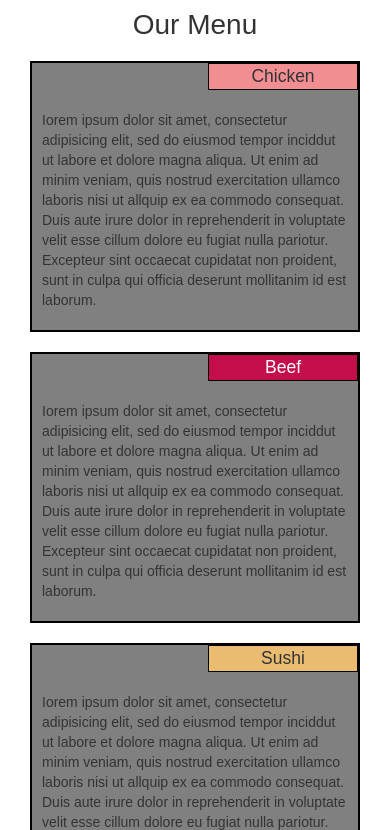
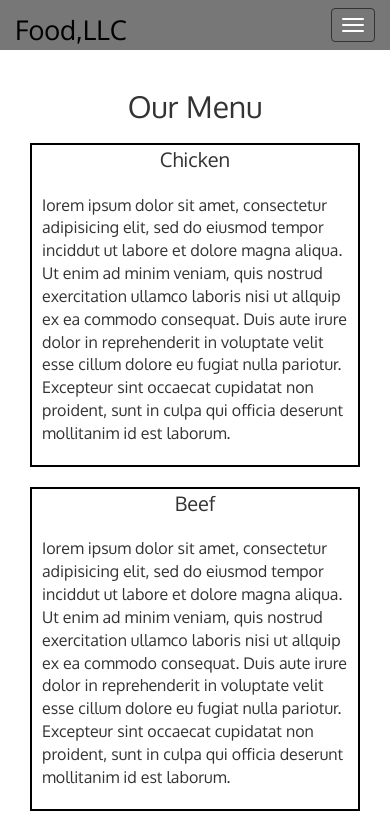
Before and after one commit to kmsuke/cousera-test, a plain HTML site: page module3-solution/index.html in a window 390 px wide. Shown: the top 830 px of the page. Drawn offline with Linux system fonts and the light colour scheme.

Commit message:
make modal

```diff
--- a/module3-solution/css/styles.css
+++ b/module3-solution/css/styles.css
@@ -1,45 +1,49 @@
-* {
-  box-sizing: border-box;
-  padding: 0;
-  margin: 0;
-  font-family: sans-serif;
+body {
+  font-size: 16px;
+  font-family: 'Oxygen', sans-serif;
 }
 
-
-h1 {
+/* HEADER */
+#header-nav {
+  background-color: #777;
+  border: 0;
+}
+.navbar-brand h1 {
+  font-size: 1.5em;
+  color: #000000;
+  margin-top: 0;
+  margin-bottom: 0;
+}
+#nav-list a {
   text-align: center;
-  font-size: 2em;
-  margin-top: 10px;
-  margin-bottom: 10px;
+  color: #000000;
 }
 
+/* MAIN */
+h2 {
+    text-align: center;
+}
 .menuContent {
   margin: 10px 15px 20px 15px;
-  background-color: gray;
   border: 2px solid black;
 }
-
 .titleContent{
-  margin-left: calc(100% - 150px);
-  width: 150px;
   font-size: 1.25em;
   text-align: center;
-  border: 1px solid black;
 }
-
 .chicken {
-  background-color:#f18e92;
 }
-
 .beef {
-  background-color: #c40d4b;
-  color: white;
 }
-
 .sushi {
-  background-color: #e9bc72;
 }
-
 .details {
   padding: 10px;
 }
+
+/********** Extra small devices only **********/
+@@media (max-width: 767px) {
+  #collapsable-nav {
+    background-color: #ffffff;
+  }
+}
--- a/module3-solution/index.html
+++ b/module3-solution/index.html
@@ -4,21 +4,60 @@
     <meta charset="utf-8">
     <meta http-equiv="X-UA-Compatible" content="IE=edge">
     <meta name="viewport" content="width=device-width, initial-scale=1">
-    <title>Assignment Solution for Module 3</title>
-
-    <link rel="stylesheet" type="text/css" href="/lib/css/bootstrap.min.css">
+    <title>Module 3</title>
+    <link rel="stylesheet" type="text/css" href="lib/css/bootstrap.min.css">
     <link rel="stylesheet" type="text/css" href="css/styles.css">
+    <link href="https://fonts.googleapis.com/css?family=Oxygen" rel="stylesheet">
   </head>
 
   <body>
-    <div class="container">
+    <header>
+      <nav id="header-nav" class="navbar navbar-expand-lg navbar-inverse">
+        <div class="container">
+          <div class="navbar-header">
+            <div class="navbar-brand pull-left">
+              <h1>Food,LLC</h1>
+            </div>
+
+            <button class="navbar-toggle collapsed" type="button" data-toggle="collapse" data-target="#collapsable-nav" aria-controls="collapsable-nav" aria-expanded="false" aria-label="Toggle navigation">
+              <span class="sr-only">Toggle navigation</span>
+              <span class="icon-bar"></span>
+              <span class="icon-bar"></span>
+              <span class="icon-bar"></span>
+            </button>
+          </div>
+
+          <div class="collapse navbar-collapse" id="collapsable-nav">
+            <ul id="nav-list" class="nav navbar-nav navbar-right hidden-sm hidden-md hidden-lg">
+              <li class="nav-item">
+                <a class="nav-link" href="#">
+                  Chicken
+                </a>
+              </li>
+              <li class="nav-item">
+                <a class="nav-link" href="#">
+                  Beef
+                </a>
+              </li>
+              <li class="nav-item">
+                <a class="nav-link" href="#">
+                  Sushi
+                </a>
+              </li>
+            </ul>
+          </div>
+        </div>
+      </nav>
+    </header>
+
+    <div id="main-content" class="container">
       <div class="row">
-        <h1>Our Menu</h1>
+        <h2>Our Menu</h2>
       </div>
       <div class="row">
         <div class="col-sm-6 col-md-4">
           <div class="menuContent">
-            <div class="title">
+            <div id="chicken" class="title">
               <p class="titleContent chicken">Chicken</p>
             </div>
             <div class="details">
@@ -27,7 +66,7 @@
           </div>
         </div>
         <div class="col-sm-6 col-md-4">
-          <div class="menuContent">
+          <div id="beef" class="menuContent">
             <div class="title">
               <p class="titleContent beef">Beef</p>
             </div>
@@ -37,7 +76,7 @@
           </div>
         </div>
         <div class="col-sm-12 col-md-4">
-          <div class="menuContent">
+          <div id="sushi" class="menuContent">
             <div class="title">
               <p class="titleContent sushi">Sushi</p>
             </div>
@@ -48,5 +87,9 @@
         </div>
       </div>
     </div>
+
+    <script src="lib/js/jquery-1.11.3.min.js"></script>
+    <script src="lib/js/bootstrap.min.js"></script>
+    <script src="lib/js/script.js"></script>
   </body>
 </html>
```
